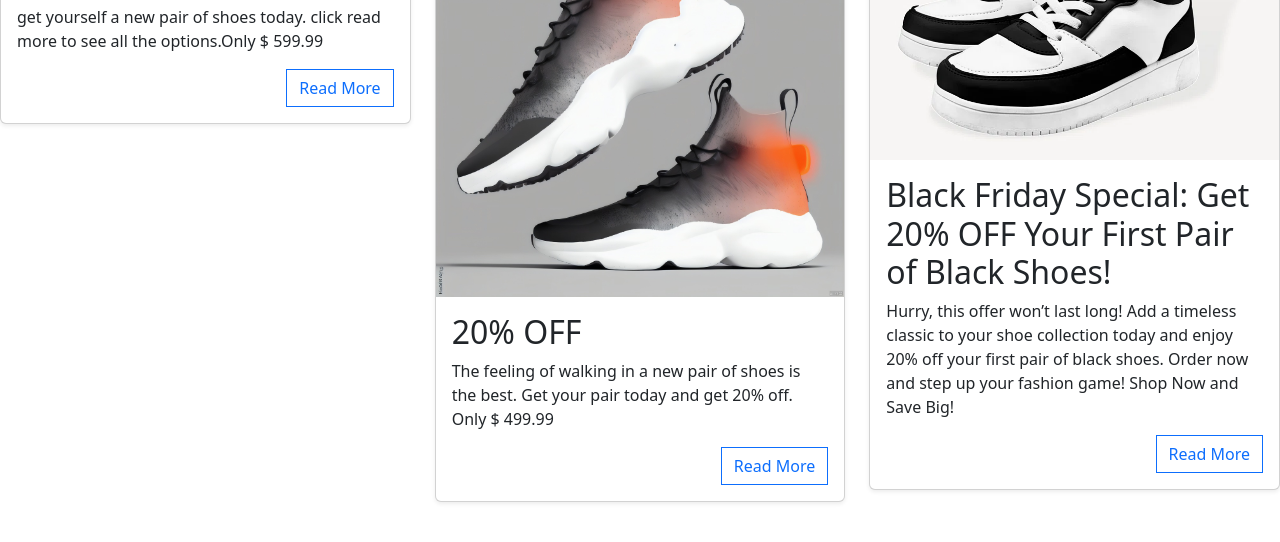
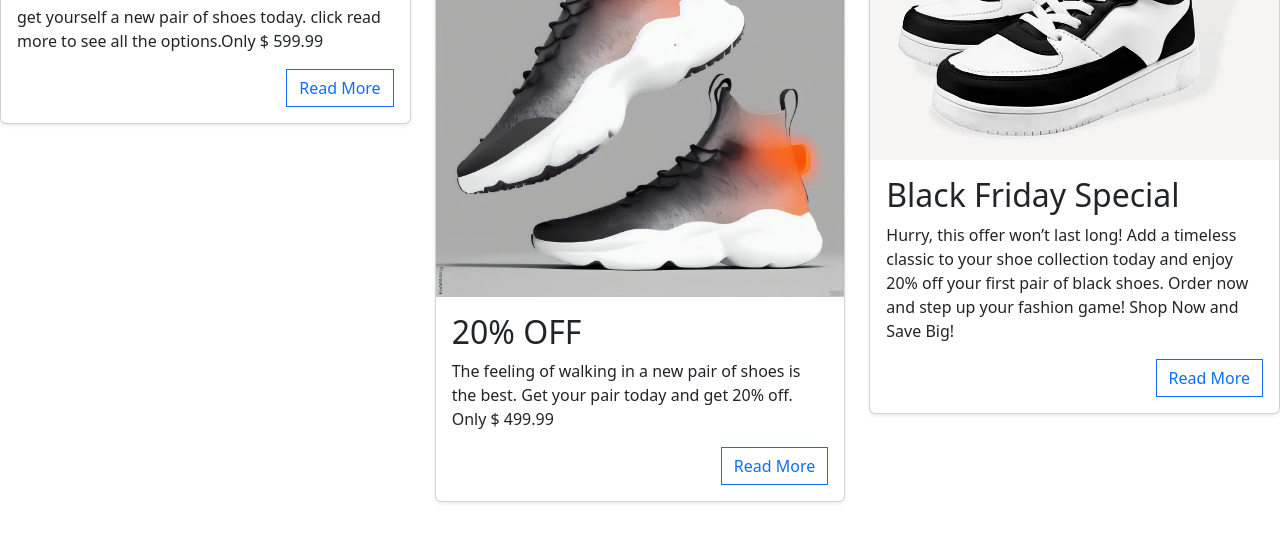
Before and after one commit to M-Saleh-N/bootstrap-project, a plain HTML site: page index.html in a window 1280 px wide. Shown: the part 832-1374 px from the top of the page. Drawn offline with nearby package versions, Linux system fonts and the light colour scheme.

Commit message:
Made changes to  card6  and text

```diff
--- a/index.html
+++ b/index.html
@@ -126,7 +126,7 @@
 
           <div class="card-body">
             <div class="card-title">
-              <h2>Black Friday Special: Get 20% OFF Your First Pair of Black Shoes!</h2>
+              <h2>Black Friday Special</h2>
             </div>
             <div class="card-text">
               <p>
```
